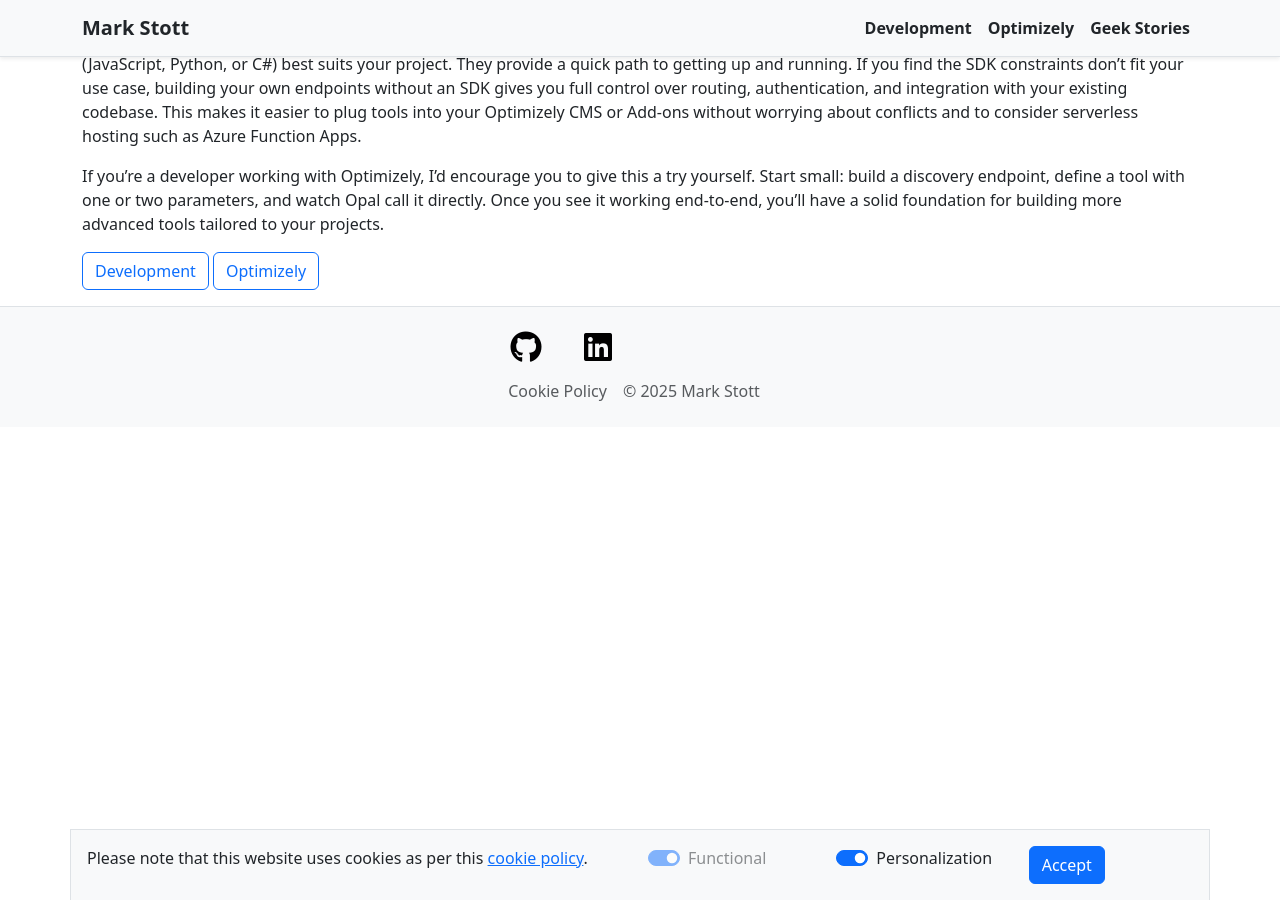
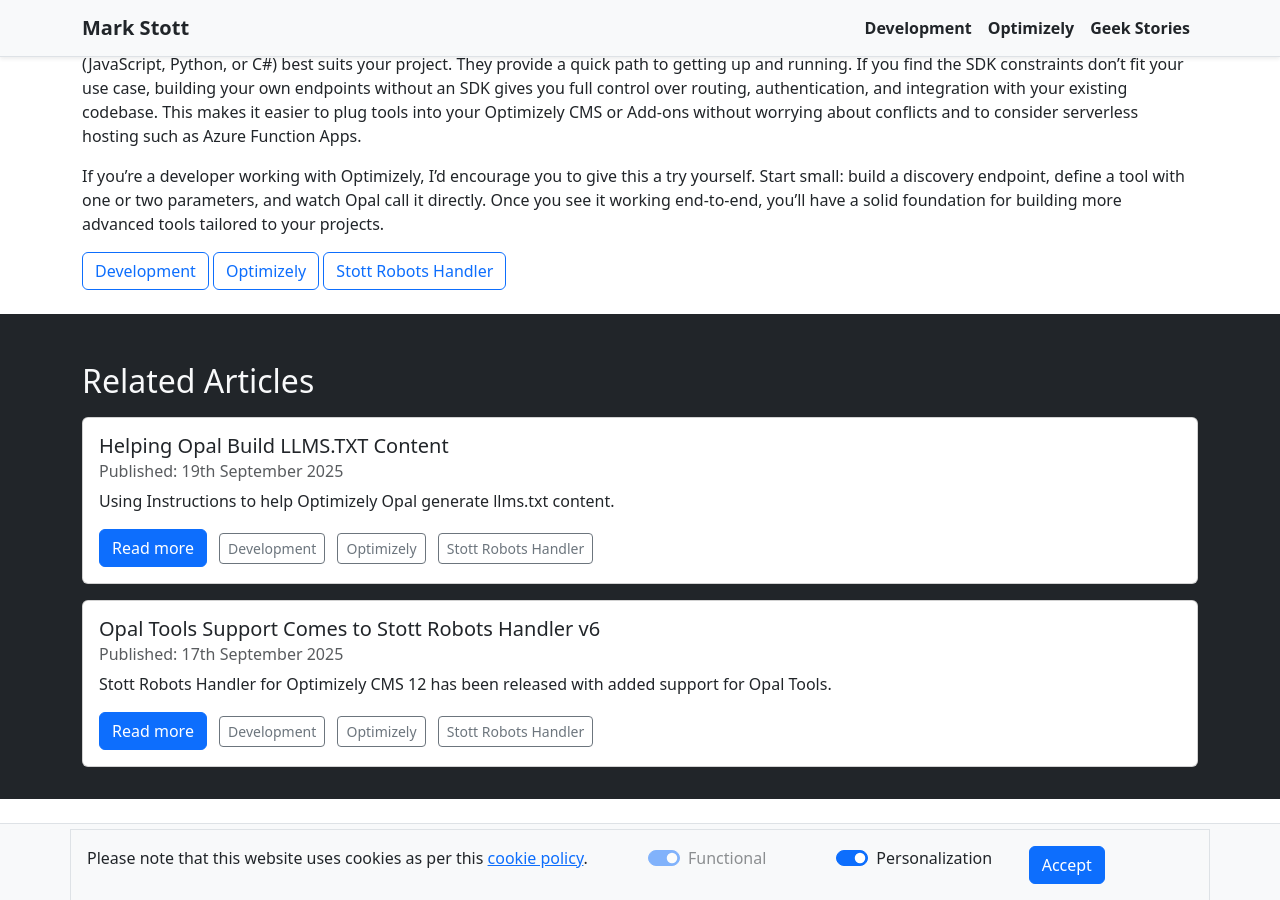
Before and after one commit to GeekInTheNorth/GeekInTheNorth.github.io, a Jekyll site: the page built from _posts/2025-09-28-creating-opal-tools-for-stott-robots-handler.md, in a window 1280 px wide and 900 px high, scrolled down 6503 px. Built offline with Jekyll 4.4.1, drawn with Linux system fonts in a browser that asks for light colours.

Commit message:
Update related article links

```diff
--- a/_posts/2025-09-17-stott-robots-handler-v6.md
+++ b/_posts/2025-09-17-stott-robots-handler-v6.md
@@ -9,6 +9,7 @@
   - "Stott Robots Handler"
 relatedArticles:
   - "_posts/2025-09-19-helping-opal-build-llms-txt-content.md"
+  - "_posts/2025-09-28-creating-opal-tools-for-stott-robots-handler.md"
 ---
 
 During August, the Netcel team and I took part in the Optimizely Opal Hackathon.  The challenge for this hackathon was to generate tools that extend Opal's abilities within the Optimizely Platform.  As a late second entry for our team, I put forward a proposal to add Opal Tools support to an Optimizely Add-on.  This work sparked something bigger, and today I'm excited to share that Opal Tools functionality and improved headless support has made it's way into a production-ready release of Stott Robots Handler v6.
--- a/_posts/2025-09-19-helping-opal-build-llms-txt-content.md
+++ b/_posts/2025-09-19-helping-opal-build-llms-txt-content.md
@@ -9,6 +9,7 @@
   - "Stott Robots Handler"
 relatedArticles:
   - "_posts/2025-09-17-stott-robots-handler-v6.md"
+  - "_posts/2025-09-28-creating-opal-tools-for-stott-robots-handler.md"
 ---
 
 In my previous blog, [Opal Tools Support Comes to Stott Robots Handler v6](/article/stott-robots-handler-v6), I shared the news about new Opal Tools being built directly into the Stott Robots Handler Add-on for Optimizely PAAS CMS 12.  In practice Opal handles generating and modifying **robots.txt** content effectively using these tools.  However, it currently lacks the ability to structure or generate an valid **llms.txt** file. This is where instructions can help you achieve success.
--- a/_posts/2025-09-28-creating-opal-tools.md
+++ b/_posts/2025-09-28-creating-opal-tools-for-stott-robots-handler.md
@@ -2,10 +2,14 @@
 layout: post
 title: "Creating Opal Tools for Stott Robots Handler"
 description: "An approach to creating Optimizely Opal Tools without using the SDKs."
-permalink: "/article/creating-opal-tools"
+permalink: "/article/creating-opal-tools-for-stott-robots-handler"
 category:
   - Development
   - Optimizely
+  - "Stott Robots Handler"
+relatedArticles:
+  - "_posts/2025-09-17-stott-robots-handler-v6.md"
+  - "_posts/2025-09-19-helping-opal-build-llms-txt-content.md"
 ---
 
 # Creating Opal Tools For Stott Robots Handler
```
